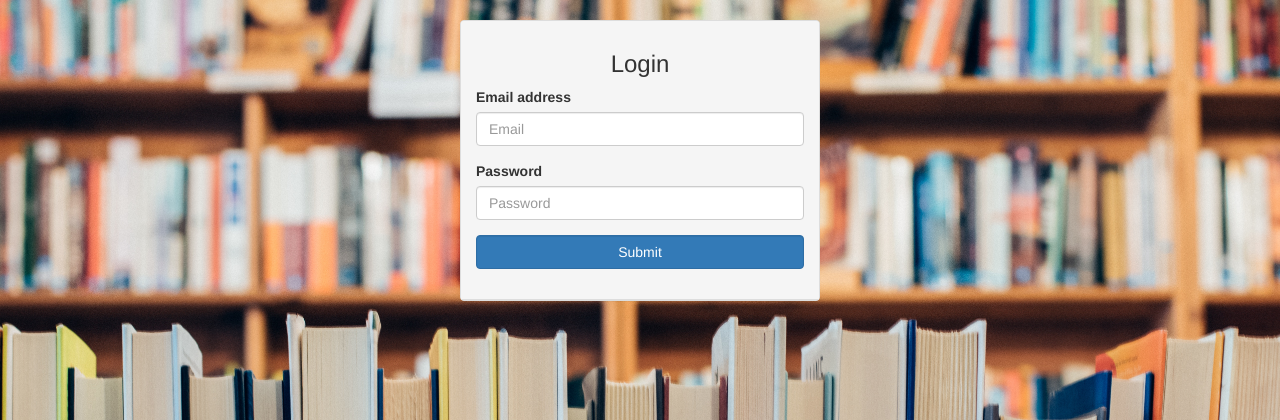
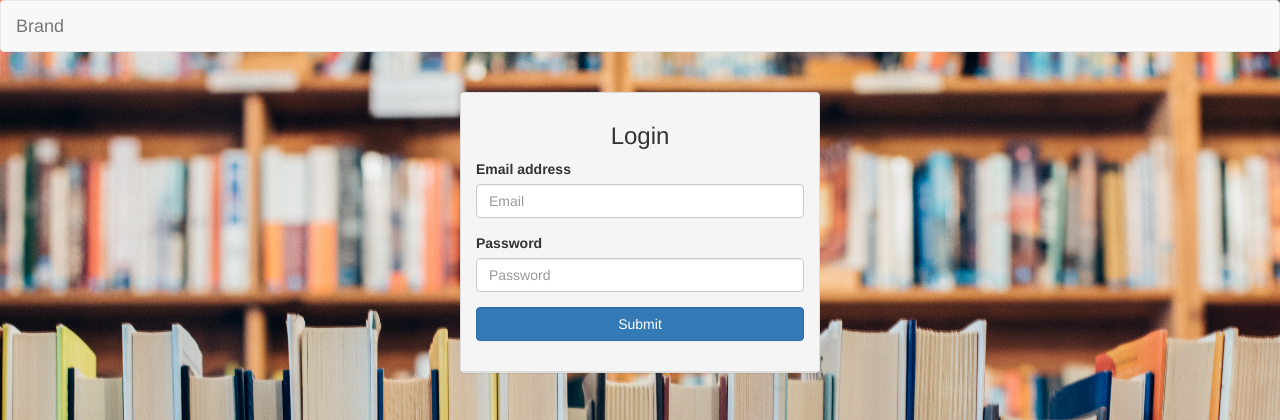
Before and after one commit to Mkhoirul/ujian_online, a PHP site: page /login.php in a window 1280 px wide. Shown: the top 420 px of the page. Run offline with PHP 8.4, Linux system fonts and the light colour scheme.

Commit message:
Menambahkan navbar pada login app ujian online

```diff
--- a/login.php
+++ b/login.php
@@ -18,6 +18,19 @@
   </head>
   <body>
 
+<nav class="navbar navbar-default">
+  <div class="container-fluid">
+  <div class="navbar-header">
+      <button type="button" class="navbar-toggle collapsed" data-toggle="collapse" data-target="#bs-example-navbar-collapse-1" aria-expanded="false">
+        <span class="sr-only">Toggle navigation</span>
+        <span class="icon-bar"></span>
+        <span class="icon-bar"></span>
+        <span class="icon-bar"></span>
+      </button>
+      <a class="navbar-brand" href="#">Brand</a>
+    </div>
+</div>
+</nav>
 <div class="container">
   <br>
   <div class="row">
```
